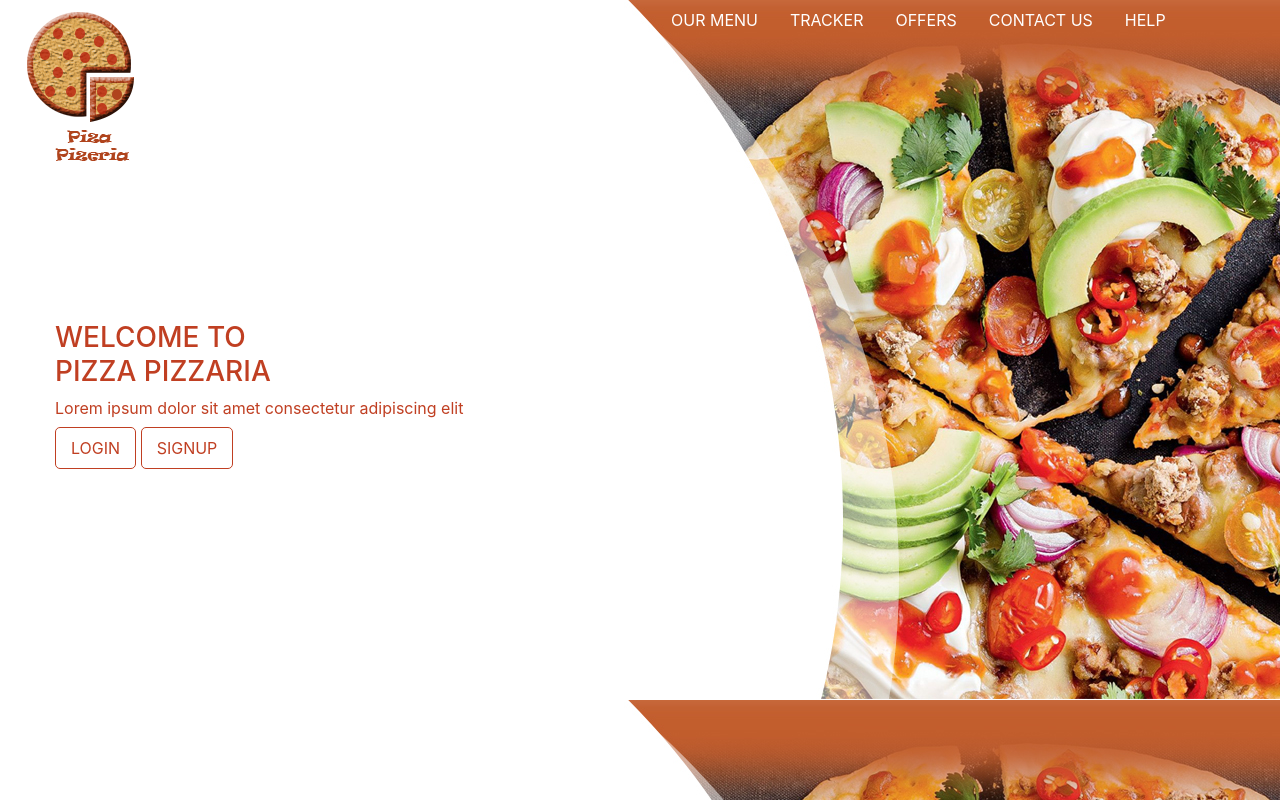
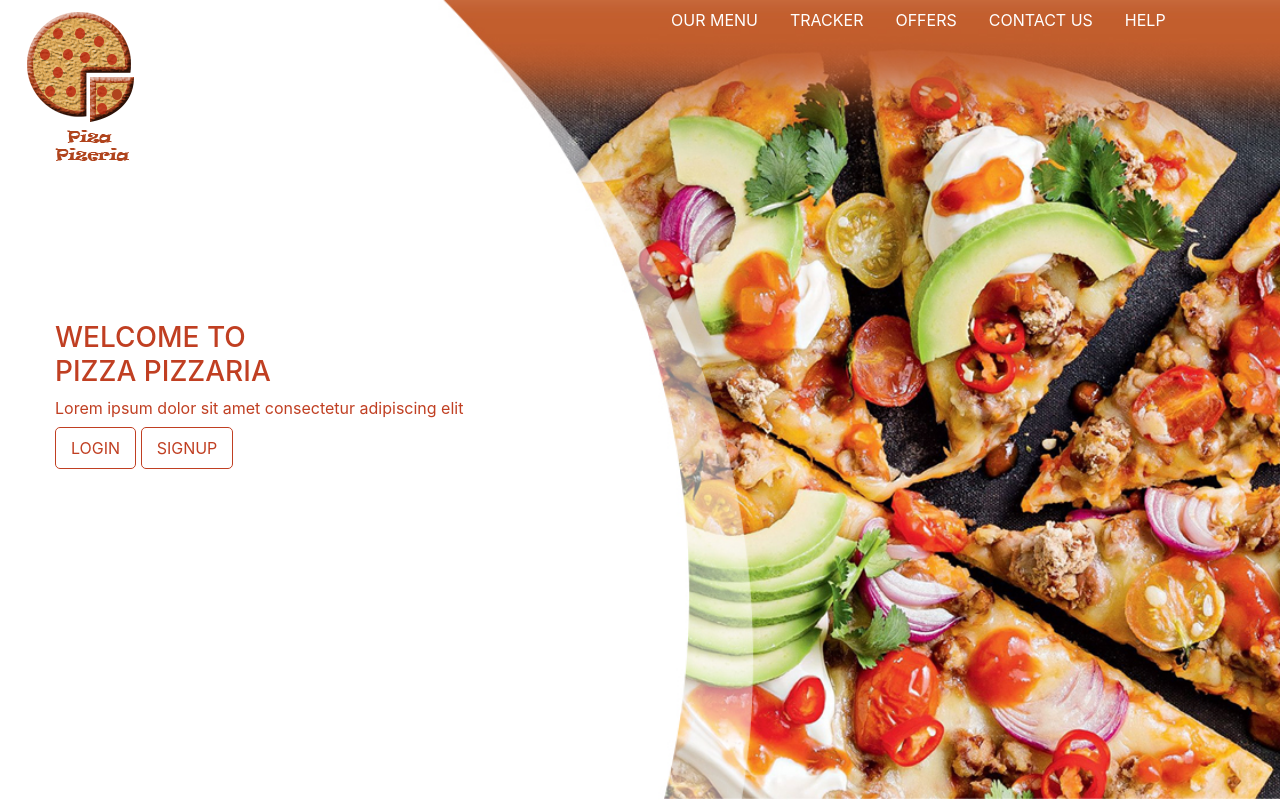
Before and after one commit to Gulsher6862/pizzapizzeria, a PHP site: page /landing.html in a window 1280 px wide. Run offline with PHP 8.4, Linux system fonts and the light colour scheme.

Commit message:
changes made

```diff
--- a/Project/landing.css
+++ b/Project/landing.css
@@ -1,9 +1,4 @@
-.container-fluid
-{
-  width:100vw;
-  height:100vh;
-  background-image:url('background1.jpg');
-}
+
 .logo
 {
 	margin-top:12px;
@@ -53,3 +48,8 @@
 	text-decoration:none;
 	border-radius:5px;
 }
+body
+{
+	background:url("background1.jpg") no-repeat fixed center;
+	background-size:cover;
+}
```
